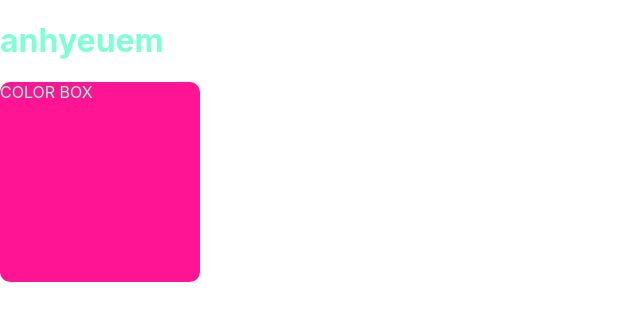
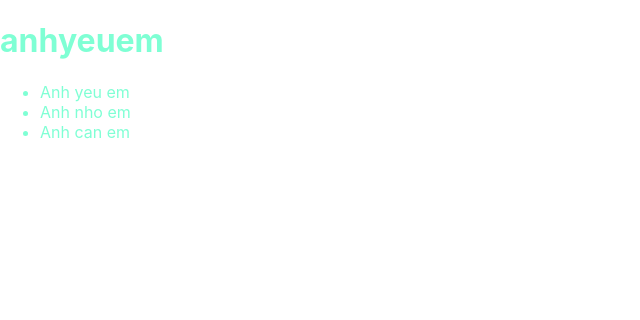
Before and after one commit to nguyenmanhtu231199/hook, a React (Create React App) app: page / in a window 1280 px wide. Shown: the top 320 px of the page, without its empty margins (0-640 px from the left). Built offline with nearby package versions, Linux system fonts and the light colour scheme.

Commit message:
todoForm

```diff
--- a/src/App.js
+++ b/src/App.js
@@ -1,12 +1,27 @@
-import logo from './logo.svg';
+
+import { useState } from 'react';
 import './App.scss';
 import ColorBox from './components/ColorBox';
+import TodoList from './components/TodoList';
+function App() {
+  const [todoList, setTodoList]= useState([
+    { id: 1, title :'Anh yeu em '},
+    { id : 2, title :' Anh nho em '},
+    { id: 3, title : ' Anh can em '},
+  ]);
+function handleTodoClick(todo){
+const index = todoList.findIndex(x => x.id == todo.id);
+if(index <0) return;
+const newTodoList =[...todoList];
+newTodoList.splice(index,1);
+setTodoList(newTodoList);
+}
 
-function App() {
   return (
     <div className="app">
       <h1>anhyeuem</h1>
-      <ColorBox/>
+
+      <TodoList todos={todoList} onTodoClick={handleTodoClick}/>
     </div>
   );
 }
--- a/src/components/ColorBox/index.jsx
+++ b/src/components/ColorBox/index.jsx
@@ -1,5 +1,5 @@
 import React, { useState } from 'react';
-import PropTypes from 'prop-types';
+
 import { getNodeText } from '@testing-library/react';
 import './style.scss';
 
--- /dev/null
+++ b/src/components/TodoList/index.jsx
@@ -0,0 +1,35 @@
+import React from 'react';
+import PropTypes from 'prop-types';
+import './style.scss';
+
+TodoList.propTypes = {
+    todos: PropTypes.array,
+    onTodoClick : PropTypes.func,
+};
+TodoList.defaultProps={
+todos: [],
+onTodoClick: null,
+}
+
+function TodoList(props) {
+    const {todos,onTodoClick}= props;
+    function handleClick(todo){
+        if(onTodoClick){
+            onTodoClick(todo);
+        }
+    }
+    return (
+        <ul className="todolist">
+        {todos.map(todo => (
+            <li
+            key={todo.id}
+            onClick={()=> handleClick(todo)}
+            >
+                 {todo.title}
+                 </li>
+        ))}
+    </ul>
+    );
+}
+
+export default TodoList;
--- /dev/null
+++ b/src/components/TodoList/style.scss
@@ -0,0 +1,3 @@
+.todolist{
+    cursor: pointer;
+}
```
